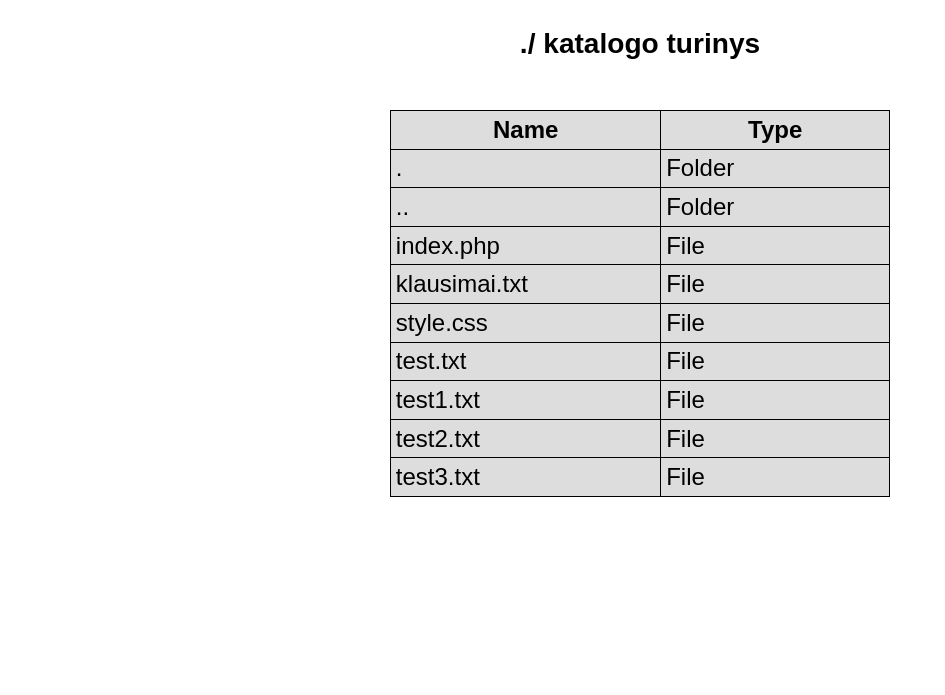
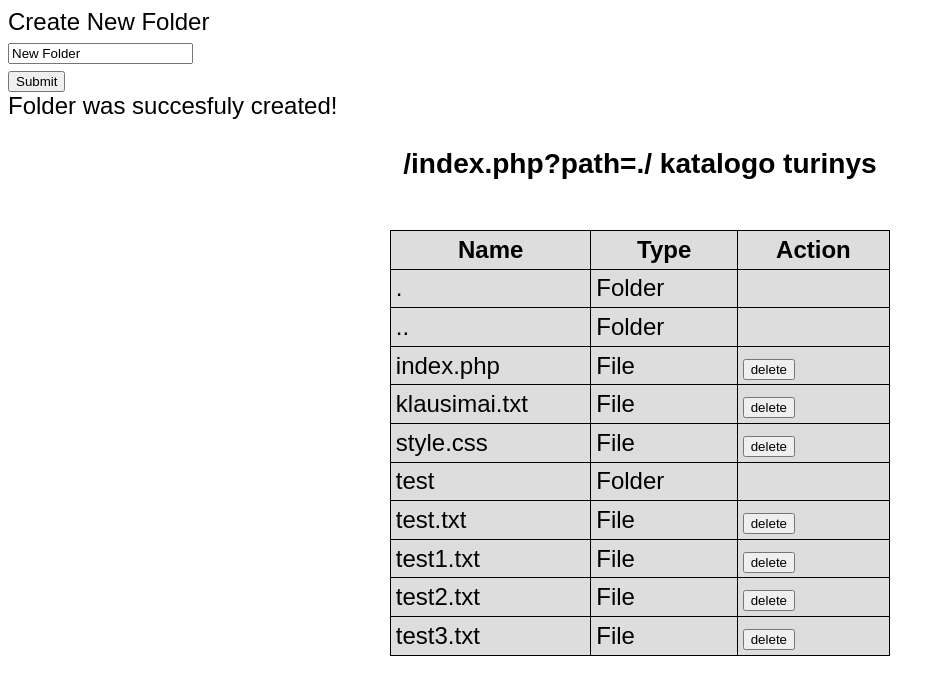
Before and after one commit to valdasguzys/file_browser, a PHP site: the page made by index.php in a window 1280 px wide. Shown: the top 695 px of the page, without its empty margins (0-945 px from the left). Run offline with PHP 8.4, Linux system fonts and the light colour scheme; data that the repository does not hold is empty.

Commit message:
aditional features
ability to create folders
folder path fixes
git practice

```diff
--- a/index.php
+++ b/index.php
@@ -7,59 +7,61 @@
     <link rel="stylesheet" href="style.css">
 </head>
 <body>
+<!-- TODO -->
+<!-- mygtukas katalogams trinti -->
+<!-- nuresetint paskutinio sukurto katalogo kintamuosius -->
+<!-- neteisingai rodo direktorija kurioje esame -->
+<!-- back mygtukas -->
+<!-- autentifikacija login passw -->
+
+
+<form action="" method="GET">
+<label for="new_folder">Create New Folder</label><br>
+<input type="text" id="mass" name="new_folder" value="New Folder"><br>
+<input type="submit" value="Submit" name="submit">
+</form>
 
 <?php
-
-//katalogo adresas
-$my_folder = "./";
-//nuskanuojamas katalogo turinys
-$scan = scandir($my_folder);
-
-//----------------------------------
-// $folder_array = array();
-// $file_array = array();
-
-// foreach ($scan as $folder) {
-//     if (is_dir($folder)) {
-//     array_push($folder_array, $folder);
-//     } else {
-//     array_push($file_array, $folder);
-//     }
-// }
-
-// for ($i = 0; $i <= count($scan) - 1; $i++ ) {
-//     print("<td>" . $scan[$i] . "</td>");
-// }
-//----------------------------------------
+$new_folder = $_GET['new_folder'];
+if (is_dir($new_folder)) {
+        print('Folder ' . $new_folder . ' already exists!');
+    } else {
+        $create_folder = mkdir($new_folder);
+        print('Folder ' . $new_folder . ' was succesfuly created!');
+    }
+?>
 
 
+<?php
+    $path = './' . $_GET['path'];
+    $scan = scandir($path);
 ?>
 
-<!-- adresas kuriame randames -->
 <h3>
     <?php
-    print($my_folder . " katalogo turinys");
+    print($_SERVER['REQUEST_URI'] . " katalogo turinys");
     ?>
 </h3>
 
-<!-- sukuriu lentele atvaizduoti katalogo turini -->
 <table>
     <tr>
     <th>Name</th>
     <th>Type</th>
+    <th>Action</th>
+
         <?php
             for ($i = 0; $i <= count($scan) - 1; $i++ ) {
                 if (is_dir($scan[$i])) {
-                print("<tr><td><a href='$scan[$i]'>" . $scan[$i] . "</a></td>" . "<td>Folder</td></tr>");
+                    print('<tr><td><a href="' . $_SERVER['REQUEST_URI'] . '?path=' . $scan[$i] . '/' . '">' . $scan[$i] . '</a></td><td>Folder</td><td></td></tr>');
                 } else {
-                print("<tr><td><a href='$scan[$i]'>" . $scan[$i] . "</a></td>" . "<td>File</td></tr>");
+                    print('<tr><td>
+                    <a href="' . $_SERVER['REQUEST_URI'] . $scan[$i] . '">' . $scan[$i] . '</a></td><td>File</td><td><button>delete</button></td></tr>');
                     }
             }
         ?>
+
     </tr>
 </table>
 
-
-
 </body>
 </html>
```
Also changed, not shown: test/test5.txt (added), 4 other files. Lines whose indentation alone changed are shown as unchanged.
